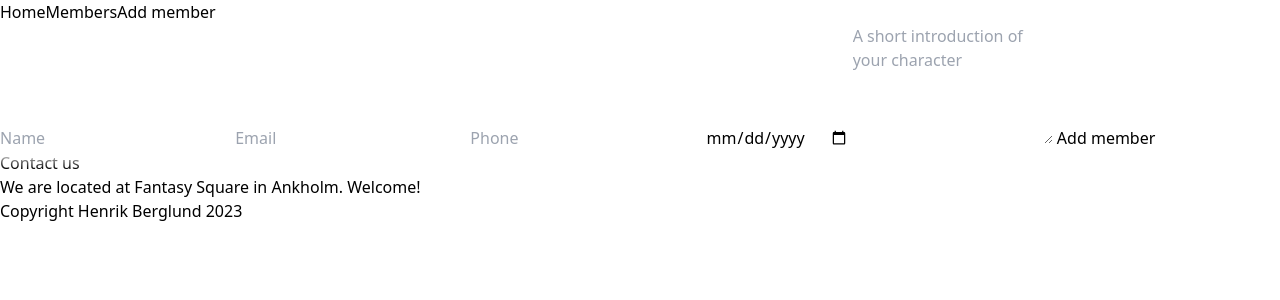
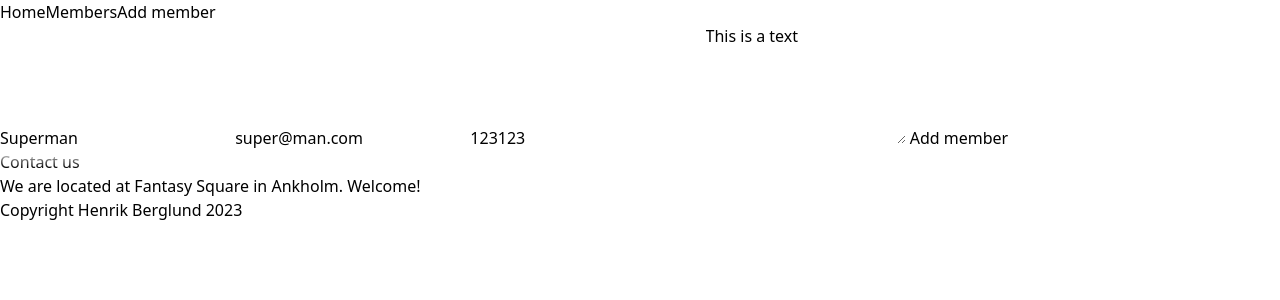
Before and after one commit to henrikvilhelmberglund/javascript-som-backend-spr-k-assignment-sveltekit-1, a SvelteKit app: page /add-member in a window 1280 px wide. Shown: the top 300 px of the page. Built offline with nearby package versions, Linux system fonts and the light colour scheme; a web font is replaced by a local one.

Commit message:
fix: :bug: fix date

```diff
--- a/src/routes/add-member/+page.svelte
+++ b/src/routes/add-member/+page.svelte
@@ -1,16 +1,14 @@
 <script>
-	let debug = false;
+	let debug = true;
 	let name;
 	let email;
 	let phone;
-	let date;
 	let character;
 
 	if (debug) {
 		name = "Superman";
 		email = "super@man.com";
 		phone = 123123;
-		date = "2023-05-05";
 		character = "This is a text";
 	}
 </script>
@@ -42,14 +40,6 @@
 				id="phone"
 				bind:value={phone}
 				name="phone" />
-			<input
-				required
-				type="date"
-				class="outline-solid rounded p-2 outline-1 outline-black"
-				placeholder="Date"
-				id="date"
-				bind:value={date}
-				name="date" />
 			<textarea
 				required
 				type="text"
--- a/src/routes/members/+page.svelte
+++ b/src/routes/members/+page.svelte
@@ -18,7 +18,7 @@
 		{#each data.members as member}
 			<div class="flex flex-row gap-10">
 				<a
-					class="font-inknut flex h-16 w-64 flex-col items-center justify-center rounded-lg bg-yellow-400 hover:bg-yellow-300 text-2xl shadow-xl hover:outline hover:outline-1 hover:outline-black"
+					class="font-inknut flex h-16 w-64 flex-col items-center justify-center rounded-lg bg-yellow-400 text-2xl shadow-xl hover:bg-yellow-300 hover:outline hover:outline-1 hover:outline-black"
 					href="/member/{member._id}">
 					{member.name}
 				</a>
@@ -33,9 +33,7 @@
 			</div>
 		{/each}
 	{:else}
-  <p class="text-lg text-yellow-500 font-inknut">
-		There are currently no members.
-  </p>
+		<p class="font-inknut text-lg text-yellow-500">There are currently no members.</p>
 	{/if}
 
 	{#if form?.added}
```
Also changed, not shown: src/routes/member/[slug]/+page.svelte (+4 -11 lines).
